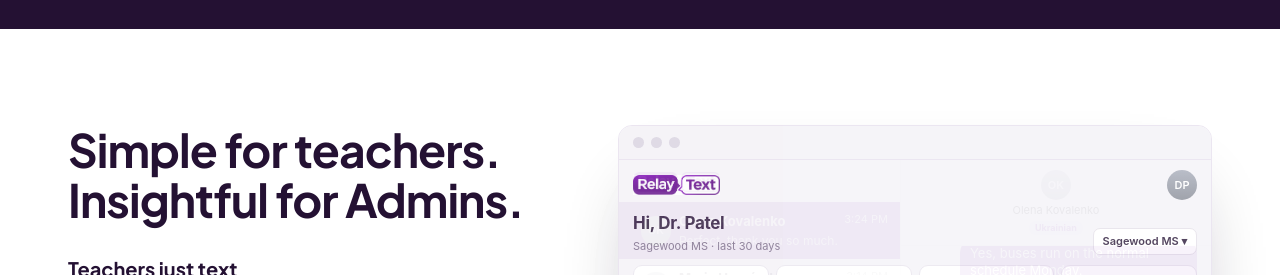
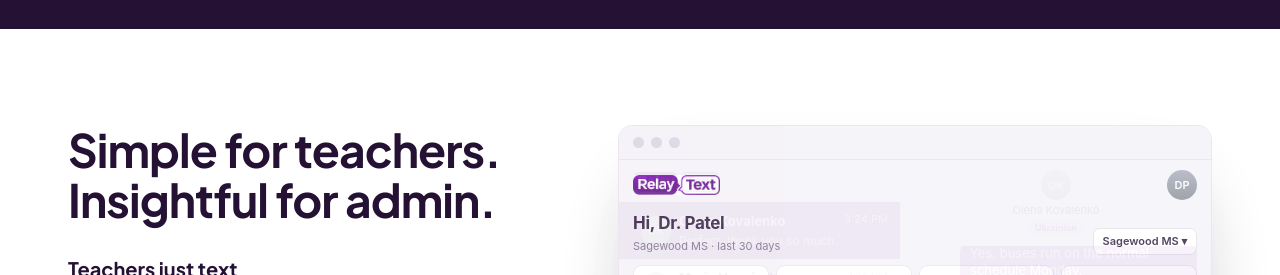
Before and after one commit to stellomax/relay-text, a Next.js app: page / in a window 1280 px wide. Shown: the part 2000-2275 px from the top of the page. Built offline with nearby package versions, Linux system fonts and the light colour scheme.

Commit message:
Home: 'Insightful for admin.'
Co-Authored-By: Claude Opus 5.5 <noreply@anthropic.com>
Claude-Session: https://claude.ai/code/session_01NHaCwh9APNv8QtQw9JUgEf

```diff
--- a/app/page.tsx
+++ b/app/page.tsx
@@ -207,7 +207,7 @@ export default function Landing() {
 
         <section className="lp-schools" id="for-teachers" aria-labelledby="schools">
           <div className="lp-schools-copy">
-            <h2 id="schools">Simple for teachers. Insightful for Admins.</h2>
+            <h2 id="schools">Simple for teachers. Insightful for admin.</h2>
             <dl>
               <div>
                 <dt>Teachers just text</dt>
```
